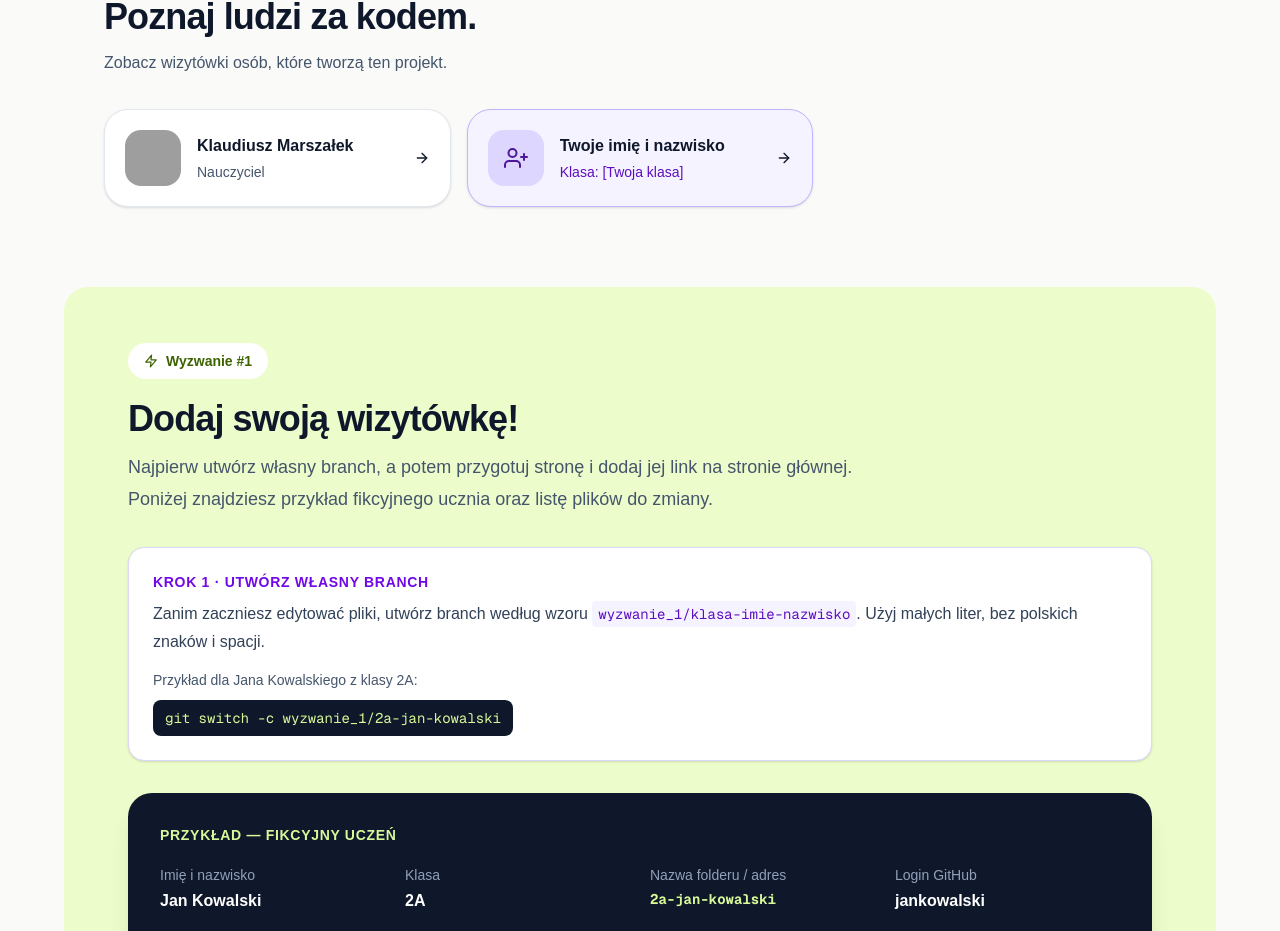
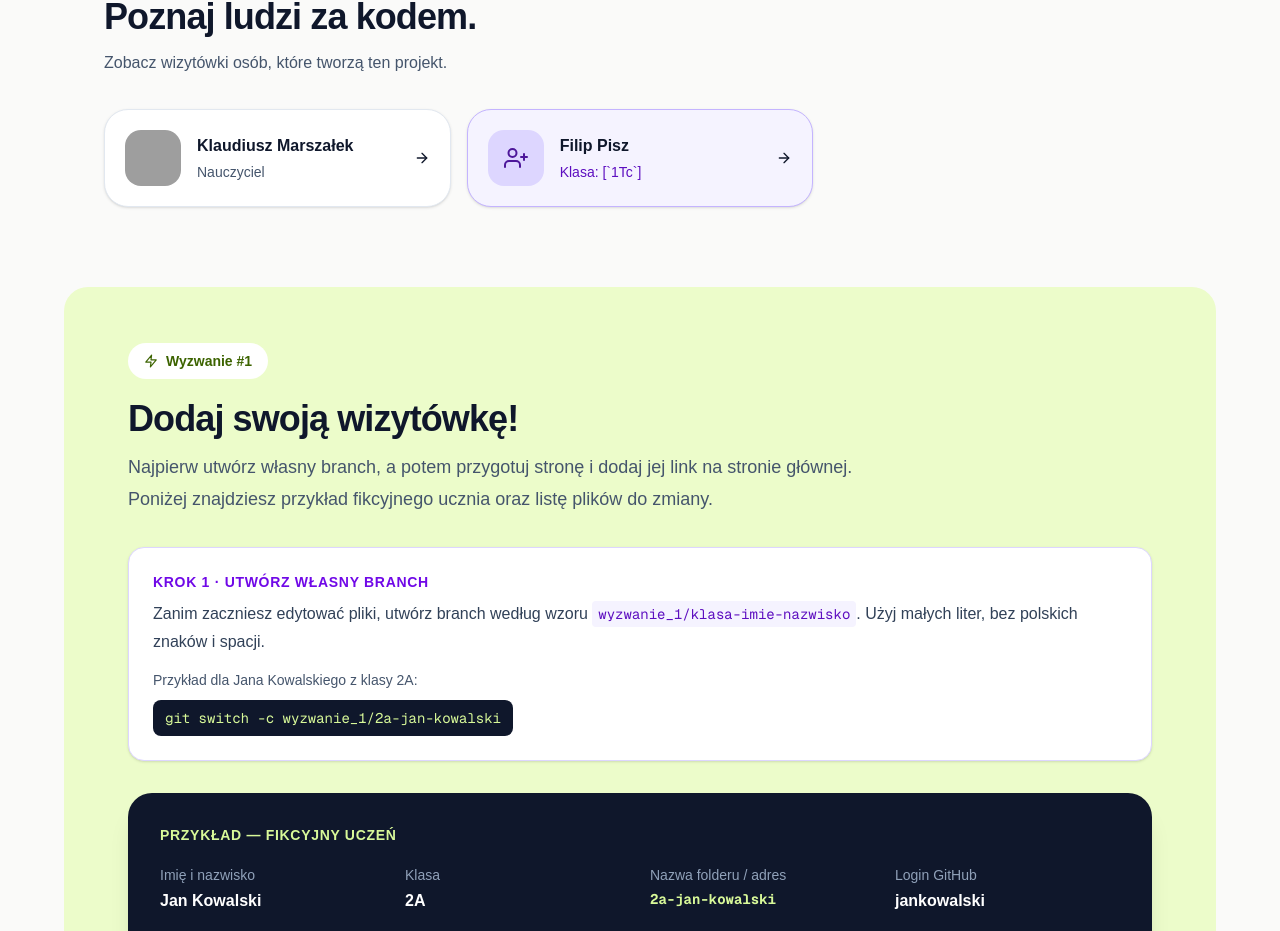
Before and after one commit to kmarszalek-zst/warsztaty-kodowania, a Next.js app: page / in a window 1280 px wide. Shown: the part 1138-2069 px from the top of the page. Built offline with nearby package versions, Linux system fonts and the light colour scheme; grey boxes are pictures that could not be loaded.

Commit message:
Zmieniłem własne dane na poprawne

```diff
--- a/src/app/klasa-imie-nazwisko/page.js
+++ b/src/app/1tc-filip-pisz/page.js
@@ -23,10 +23,10 @@ export default function StudentTemplatePage() {
             </div>
             <div>
               <h1 className="text-3xl font-black tracking-tight sm:text-4xl">
-                Twoje imię i nazwisko
+                Filip Pisz
               </h1>
               <p className="mt-2 font-medium text-violet-100">
-                Klasa: [Twoja klasa]
+                Klasa: [1Tc]
               </p>
             </div>
           </div>
--- a/src/app/page.js
+++ b/src/app/page.js
@@ -55,7 +55,7 @@ export default function Home() {
 
           {/* Uczniowie: skopiuj kartę i uzupełnij własne dane oraz adres strony. */}
           <a
-            href="/klasa-imie-nazwisko"
+            href="1tc-filip-pisz"
             className="group flex items-center gap-4 rounded-3xl border border-violet-300 bg-violet-50 p-5 shadow-sm transition hover:-translate-y-1 hover:border-violet-500 hover:bg-violet-100"
           >
             <span className="flex h-14 w-14 shrink-0 items-center justify-center rounded-2xl bg-violet-200 text-violet-900">
@@ -63,10 +63,10 @@ export default function Home() {
             </span>
             <span className="min-w-0">
               <span className="block truncate font-bold">
-                Twoje imię i nazwisko
+                Filip Pisz
               </span>
               <span className="mt-1 block text-sm font-medium text-violet-800">
-                Klasa: [Twoja klasa]
+                Klasa: [`1Tc`]
               </span>
             </span>
             <FiArrowRight
```
